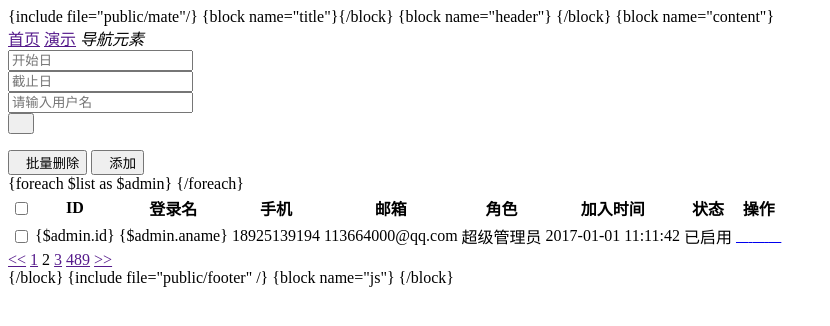
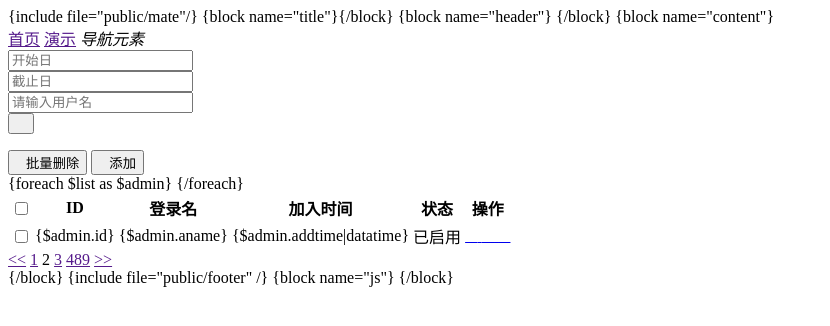
Before and after one commit to ytszayc123/fx, a PHP site: page /application/admin/view/admin/admin_list.html in a window 1280 px wide. Shown: the top 326 px of the page, without its empty margins (0-830 px from the left). Run offline with PHP 8.4, Linux system fonts and the light colour scheme.

Commit message:
thinkphp核心框架
Signed-off-by: 贺命雄 <705514898@qq.com>

```diff
--- a/application/admin/common.php
+++ b/application/admin/common.php
@@ -1 +1,6 @@
 <?php
+
+function datatime($time)
+{
+    return date("Y-m-d h:i:s",$time);
+}
--- a/application/admin/view/admin/admin_list.html
+++ b/application/admin/view/admin/admin_list.html
@@ -46,9 +46,9 @@
                             </th>
                             <th>ID</th>
                             <th>登录名</th>
-                            <th>手机</th>
-                            <th>邮箱</th>
-                            <th>角色</th>
+                            <!--<th>手机</th>-->
+                            <!--<th>邮箱</th>-->
+                            <!--<th>角色</th>-->
                             <th>加入时间</th>
                             <th>状态</th>
                             <th>操作</th>
@@ -61,10 +61,10 @@
                             </td>
                             <td>{$admin.id}</td>
                             <td>{$admin.aname}</td>
-                            <td>18925139194</td>
-                            <td>113664000@qq.com</td>
-                            <td>超级管理员</td>
-                            <td>2017-01-01 11:11:42</td>
+                            <!--<td>18925139194</td>-->
+                            <!--<td>113664000@qq.com</td>-->
+                            <!--<td>超级管理员</td>-->
+                            <td>{$admin.addtime|datatime}</td>
                             <td class="td-status">
                                 <span class="layui-btn layui-btn-normal layui-btn-mini">已启用</span></td>
                             <td class="td-manage">
```
